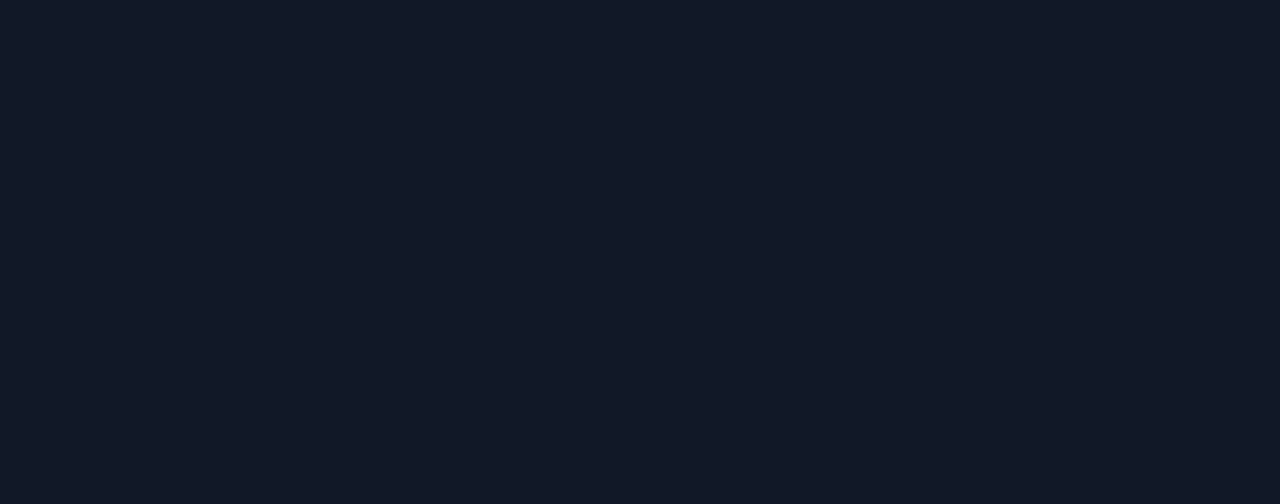
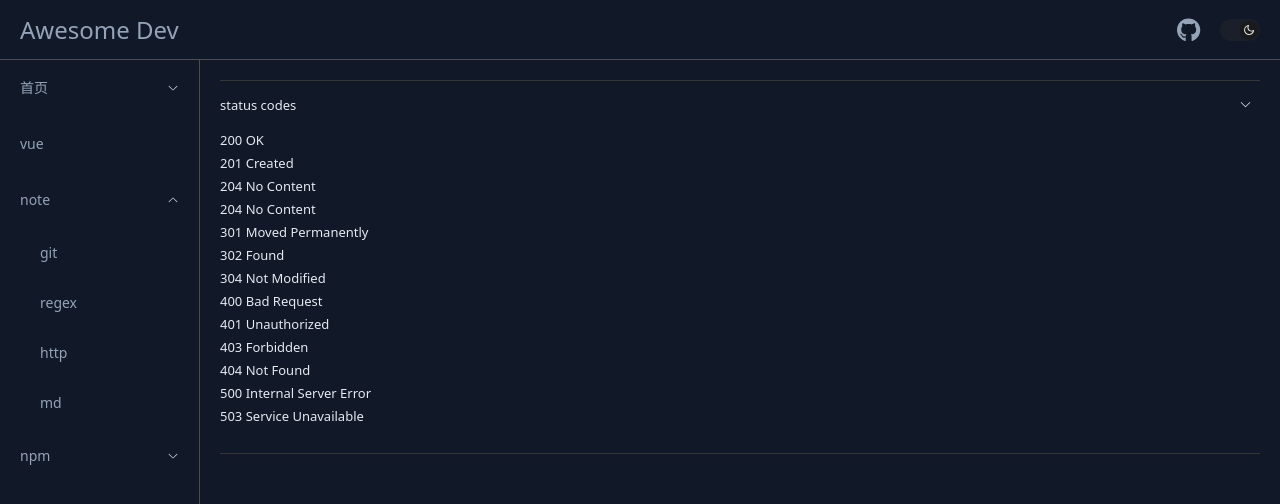
Before and after one commit to freeliu/awesome-dev, a Vue app: page /#/note/http in a window 1280 px wide. Before the commit this address had no page. Shown: the top 504 px of the page. Built offline with nearby package versions, Linux system fonts and the light colour scheme.

Commit message:
add http status code

```diff
--- a/src/router/index.ts
+++ b/src/router/index.ts
@@ -66,6 +66,14 @@ const router = createRouter({
           component: () => import("@/views/note/RegexView.vue")
         },
         {
+          path: "http",
+          meta: {
+            title: "http",
+            isMenu: "true"
+          },
+          component: () => import("@/views/note/HttpView.vue")
+        },
+        {
           path: "md",
           meta: {
             title: "md",
--- /dev/null
+++ b/src/views/note/HttpView.vue
@@ -0,0 +1,36 @@
+<script setup lang="ts">
+import { ref } from "vue"
+const list = ref([
+  "200 OK: This status code indicates that the request was successful, and the server has returned the requested resource.",
+  "201 Created: This status code is typically returned after a successful POST request, indicating that a new resource has been created on the server.",
+  "204 No Content: This status code is often returned for successful requests where the server does not need to return any content in the response body.",
+  "204 No Content: This status code is often returned for successful requests where the server does not need to return any content in the response body.",
+  "301 Moved Permanently: This status code indicates that the requested resource has been permanently moved to a new location. The client should update its bookmarks or links to the new URL.",
+  "302 Found: This status code is similar to 301, but it indicates a temporary redirection. The client should continue to use the original URL for future requests.",
+  "304 Not Modified: This status code is returned when the client's cached version of a resource is still valid, and there is no need to transfer the same content again. It is commonly used with conditional GET requests.",
+  "400 Bad Request: This status code indicates that the server could not understand the request due to invalid syntax or missing parameters. It is often used for client-side errors.",
+  "401 Unauthorized: This status code indicates that the client needs to provide valid credentials to access the requested resource. It is typically used for authentication purposes.",
+  "403 Forbidden: This status code indicates that the client is authenticated but does not have sufficient permissions to access the requested resource.",
+  "404 Not Found: This status code indicates that the requested resource could not be found on the server.",
+  "500 Internal Server Error: This status code indicates that an unexpected error occurred on the server while processing the request. It is often used for server-side errors.",
+  "503 Service Unavailable: This status code indicates that the server is temporarily unable to handle the request, usually due to being overloaded or undergoing maintenance."
+])
+const activeNames = ref(["1"])
+</script>
+
+<template>
+  <div>
+    <el-collapse v-model="activeNames">
+      <el-collapse-item title="status codes" name="1">
+        <p v-for="item in list" :key="item">
+          <el-popover placement="right" width="600">
+            {{ item }}
+            <template #reference>{{ item.split(": ")[0] }} </template>
+          </el-popover>
+        </p>
+      </el-collapse-item>
+    </el-collapse>
+  </div>
+</template>
+
+<style scoped lang="scss"></style>
--- a/src/views/npm/UsefulView.vue
+++ b/src/views/npm/UsefulView.vue
@@ -8,7 +8,7 @@ import IText from "@/component/IText.vue"
     <i-text title="rimraf">The UNIX command rm -rf for node.</i-text>
     <i-text title="gsap">GSAP is a robust JavaScript toolset that turns developers into animation superheroes</i-text>
     <i-text title="lerna">Lerna is a fast, modern build system for managing and publishing multiple JavaScript/TypeScript packages from the same repository.</i-text>
-
+    <i-text title="DOMPurify">DOMPurify - a DOM-only, super-fast, uber-tolerant XSS sanitizer for HTML, MathML and SVG. DOMPurify works with a secure default, but offers a lot of configurability and hooks.[npm i dompurify ] </i-text>
   </div>
 </template>
 <style scoped lang="scss"></style>
```
